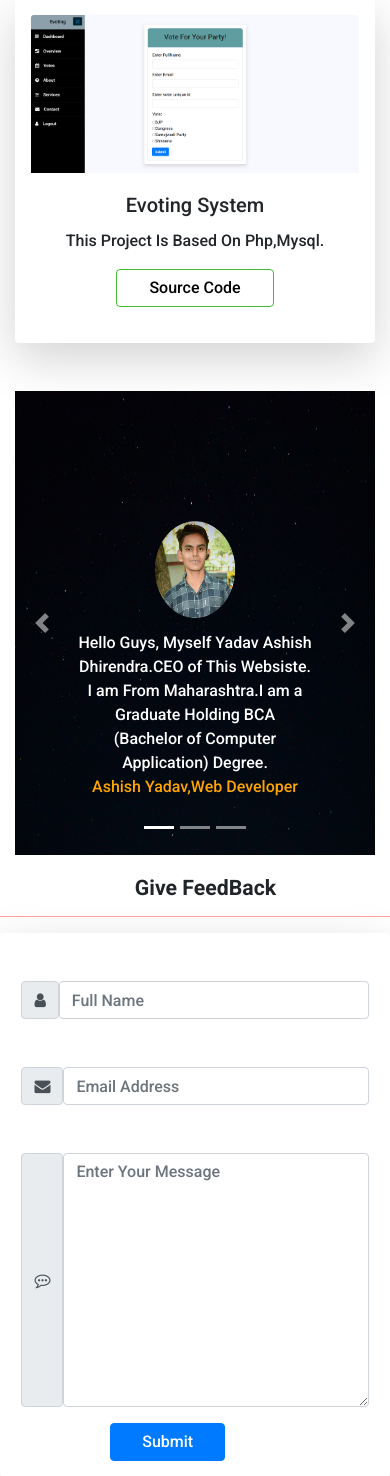
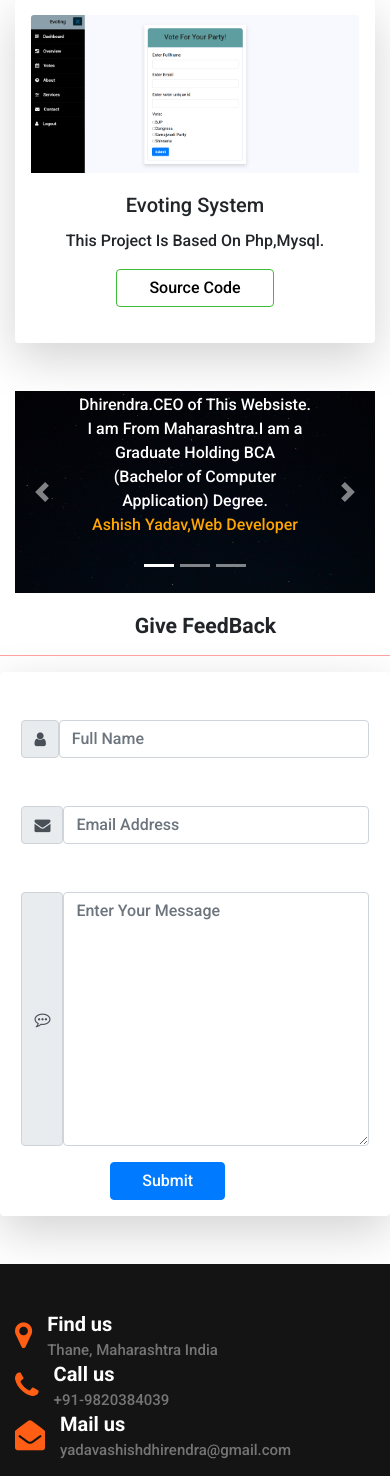
Before and after one commit to yadavashishdhirendra/portfolio-ashish.github.io, a PHP site: page / in a window 390 px wide. Shown: the part 1807-3283 px from the top of the page. Run offline with PHP 8.4, Linux system fonts and the light colour scheme; some libraries are stand-ins or nearby versions; some web fonts are replaced.

Commit message:
style.css

```diff
--- a/CSS/style.css
+++ b/CSS/style.css
@@ -544,6 +544,11 @@ h3 span {
   height: 55vh;
 }
 
+@media screen and (max-width: 767px) {
+.carousel-inner img {
+  height: 24vh;
+}
+}
 .Cal {
   width: 10%;
   height: 101px !important;
```
